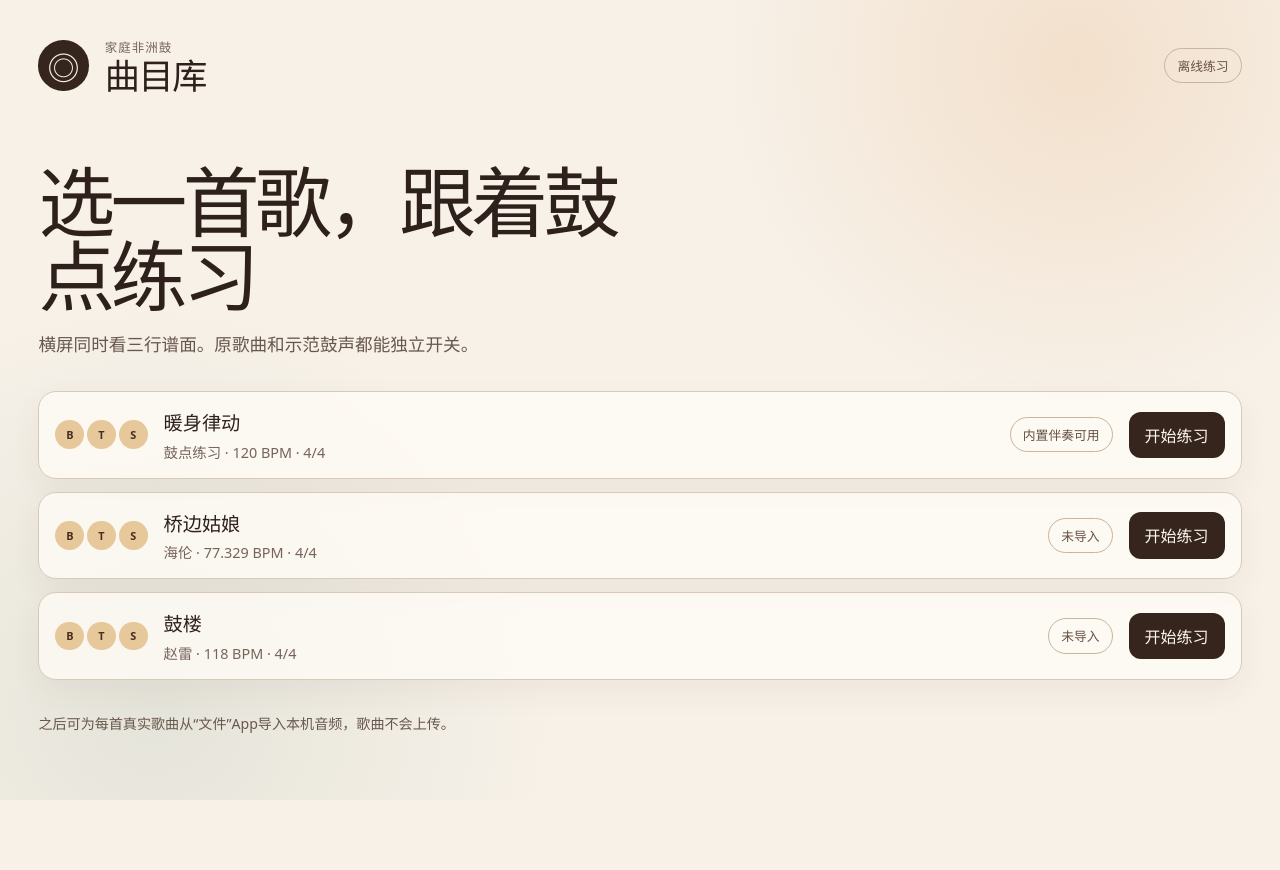
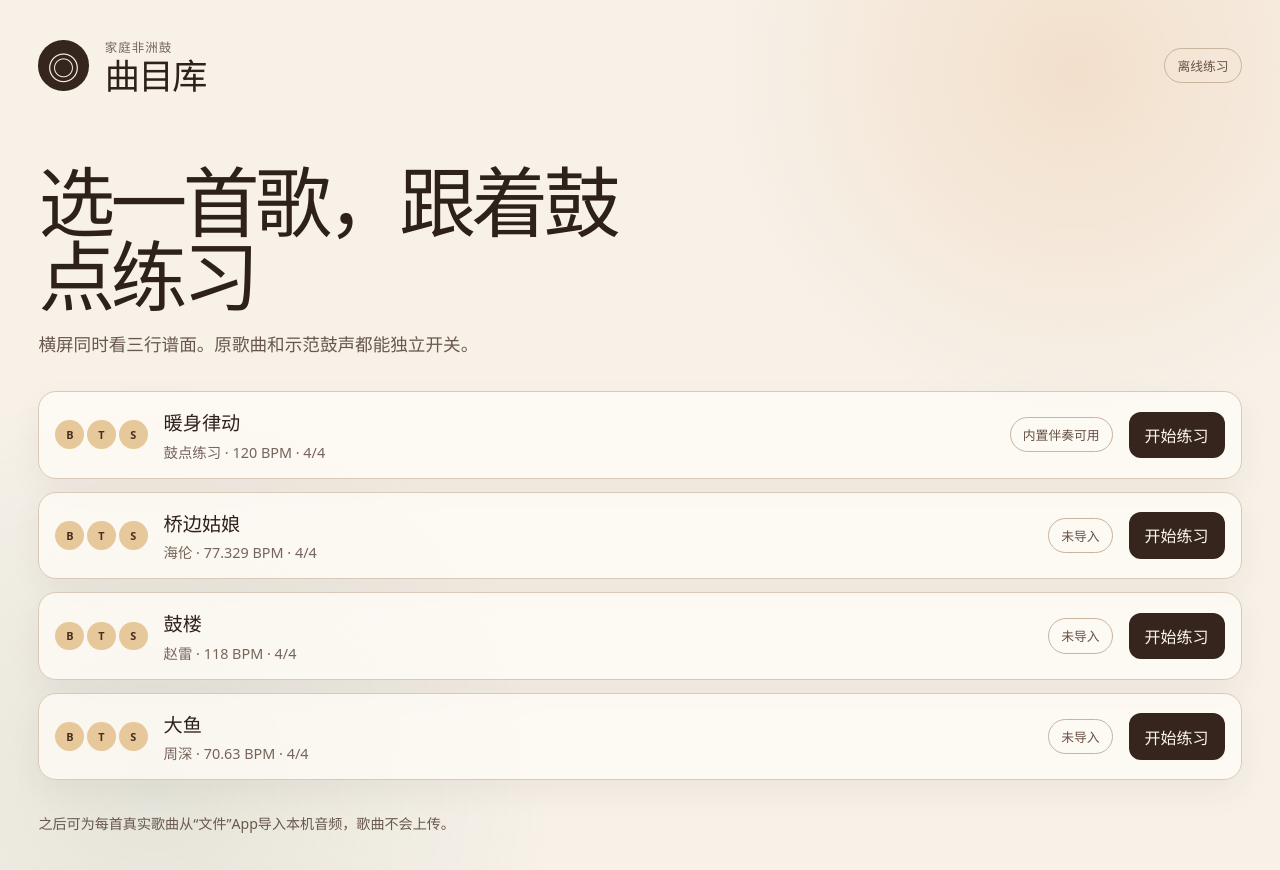
Before and after one commit to yuningwang2329/djembe-practice, a React (Vite) app: page / in a window 1280 px wide. Shown: the top 870 px of the page. Before the commit the page ends 800 px from the top, so only its background shows below. Built offline with nearby package versions, Linux system fonts and the light colour scheme.

Commit message:
feat: add Dayu score with measured 70.63 BPM grid and independent lyric cues

```diff
--- /dev/null
+++ b/src/data/dayu.ts
@@ -0,0 +1,130 @@
+import type { Bar, HitEvent, SongDefinition } from "../domain/song";
+
+// 《大鱼》周深 · 马丁非洲鼓教学谱（用户提供图片，4/4 拍 · 速度 70）。
+// 记谱约定：每拍四个十六分位置，“-”延续不重新击打，“0”休止；
+// 大小写是力度（小写 b/s = 轻击，对应谱面带斜杠的弱音），不是左右手；
+// R/L 为右手起拍、拍内交替的建议手序，原谱未标注，不声称来自原谱。
+//
+// 时间坐标：小节与鼓点均为录音绝对毫秒，播放器偏移为 0（单一时间轴）。
+// 标称速度 70 BPM 与录音实测有偏差，且各段略有伸缩（周深演唱较自由）。
+// 网格取 bar = 3398ms（70.63 BPM），用三处实测人声锚点最小二乘确定：
+//   主歌一句首 43.20s = 第 6 小节、主歌二句首 138.35s = 第 34 小节、
+//   副歌二句首 ≈192.7s = 第 50 小节；副歌一唱腔提前约 1 拍进入为演唱处理。
+// 谱面小节拍数按录音取舍：主歌二原谱 ×7/×2 加反复记号共 18 小节，
+// 录音仅容 16 小节，第二型每轮取一遍（34–49）。
+const BPM = 70.63;
+const START_MS = 26220; // 前奏第 1 小节；此前 26.2s 为谱外钢琴引子
+const BEAT_MS = 60000 / BPM;
+const BAR_MS = BEAT_MS * 4;
+
+// 每拍四个十六分位置（对应谱面连音线分组）：
+// "B-SB" = B 八分 + S B 十六分（谱面 Bsb）；只有谱面带斜杠的弱音才写小写（soft），
+// 谱面小写字母本身是十六分记法，力度与正音相同，故在此一律转大写。
+const patterns = {
+  introA: ["B-SB", "S-SB", "B-SB", "S-SS"],
+  introB: ["B-SB", "S-SB", "B-SB", "S---"],
+  verseA: ["B-SB", "s---", "0---", "S-SS"],
+  verseB: ["B-SB", "S-SB", "B-BB", "S---"],
+  verseC: ["B-SB", "S-SB", "BSBB", "SSSS"],
+  chorusA: ["B-SB", "S-SB", "B-BB", "s-SS"],
+  chorusB: ["B-SB", "S-SB", "B-B-", "s-S-"],
+  verse2B: ["B-SB", "S-SB", "BSBS", "sSSS"],
+  chorus2A: ["BSSS", "SSSB", "BSBS", "SSSS"],
+  chorus2B: ["BSSS", "SSSB", "SBBS", "SSSS"],
+  chorus2C: ["BSSS", "SSSB", "B---", "SSSS"],
+  outA: ["BSSS", "SSSB", "BSSS", "SSSS"],
+  outB: ["BSSS", "SSSB", "BSSS", "SSSS"],
+  outC: ["B-SB", "S-SB", "BSBS", "SSSS"],
+  outD: ["B-SB", "S-SB", "BSBS", "SSSS"],
+  outE: ["B-SB", "S-SB", "B-SB", "S-SS"],
+  final: ["B-0-", "0---", "0---", "0---"],
+  rest: ["0---", "0---", "0---", "0---"],
+} as const;
+type Pattern = keyof typeof patterns;
+
+const specs: Array<{ pattern: Pattern; section?: string }> = [];
+function add(pattern: Pattern, count = 1, section?: string) {
+  for (let i = 0; i < count; i += 1) {
+    specs.push({ pattern, ...(i === 0 && section ? { section } : {}) });
+  }
+}
+
+add("introA", 3, "前奏"); add("introB", 2); // 1–5
+add("verseA", 8, "主歌一"); add("verseB", 7); add("verseC"); // 6–21
+add("chorusA", 7, "副歌一"); add("chorusB"); // 22–29
+add("chorusA", 3, "间奏"); add("chorusB"); // 30–33
+add("chorusA", 7, "主歌二"); add("verse2B"); add("chorusA", 7); add("verse2B"); // 34–49
+add("chorus2A", 3, "副歌二"); add("chorus2B"); add("chorus2A", 2); add("chorus2C"); // 50–56
+add("outA", 1, "尾奏"); add("outB"); add("outC"); add("outD"); add("outE"); add("outE"); // 57–62
+add("final"); // 63：谱末 "B 0" 收束
+add("rest", 20, "尾奏·休止"); // 64–83，长尾奏后半程鼓手休止
+
+export const dayuBars: Bar[] = specs.map((spec, index) => {
+  const start = START_MS + index * BAR_MS;
+  const hits: HitEvent[] = [];
+  patterns[spec.pattern].forEach((slots, beat) => {
+    let handIndex = 0;
+    [...slots].forEach((char, slot) => {
+      if (char === "-" || char === "0") return;
+      hits.push({
+        atMs: Math.round(start + (beat + slot / 4) * BEAT_MS),
+        stroke: char.toUpperCase() === "B" ? "bass" : "slap",
+        hand: handIndex++ % 2 === 0 ? "R" : "L",
+        ...(char === char.toLowerCase() ? { dynamics: "soft" as const } : {}),
+      });
+    });
+  });
+  return {
+    number: index + 1,
+    startMs: Math.round(start),
+    endMs: Math.round(start + BAR_MS),
+    beats: 4,
+    hits,
+    ...(spec.section ? { section: spec.section } : {}),
+  };
+});
+
+// 用户提供的 LRC（整秒逐句，未经逐字听校）；句尾取下一句开始，末句延 8s。
+// 间奏（约 124.8–138.3s）与首尾引子/尾奏留白，不生造歌词事件。
+const cues: Array<[number, number, string]> = [
+  [43, 50, "海浪无声将夜幕深深淹没"],
+  [50, 56, "漫过天空尽头的角落"],
+  [56, 63, "大鱼在梦境的缝隙里游过"],
+  [63, 69, "凝望你沉睡的轮廓"],
+  [69, 76, "看海天一色 听风起雨落"],
+  [76, 83, "执子手吹散苍茫茫烟波"],
+  [83, 91, "大鱼的翅膀 已经太辽阔"],
+  [91, 97, "我松开时间的绳索"],
+  [97, 103, "怕你飞远去 怕你离我而去"],
+  [103, 110, "更怕你永远停留在这里"],
+  [110, 118, "每一滴泪水 都向你流淌去"],
+  [118, 124.7, "倒流进天空的海底"],
+  [139, 145, "海浪无声将夜幕深深淹没"],
+  [145, 152, "漫过天空尽头的角落"],
+  [152, 159, "大鱼在梦境的缝隙里游过"],
+  [159, 165, "凝望你沉睡的轮廓"],
+  [165, 172, "看海天一色 听风起雨落"],
+  [172, 179, "执子手吹散苍茫茫烟波"],
+  [179, 187, "大鱼的翅膀 已经太辽阔"],
+  [187, 193, "我松开时间的绳索"],
+  [193, 199, "看你飞远去 看你离我而去"],
+  [199, 206, "原来你生来就属于天际"],
+  [206, 214, "每一滴泪水 都向你流淌去"],
+  [214, 222, "倒流回最初的相遇"],
+];
+
+export const dayu: SongDefinition = {
+  id: "da-yu-zhou-shen",
+  title: "大鱼",
+  artist: "周深",
+  bpm: BPM,
+  timeSignature: [4, 4],
+  audioOffsetMs: 0,
+  expectedDurationMs: 313756,
+  bars: dayuBars,
+  lyrics: cues.map(([start, end, text]) => ({
+    startMs: Math.round(start * 1000),
+    endMs: Math.round(end * 1000),
+    text,
+  })),
+};
--- a/src/data/demoSong.ts
+++ b/src/data/demoSong.ts
@@ -48,5 +48,6 @@ export const demoSong: SongDefinition = {
 
 import { qiaobianguniang } from "./qiaobianguniang";
 import { gulou } from "./gulou";
+import { dayu } from "./dayu";
 
-export const songLibrary: SongDefinition[] = [demoSong, qiaobianguniang, gulou];
+export const songLibrary: SongDefinition[] = [demoSong, qiaobianguniang, gulou, dayu];
```
Also changed, not shown: 3 other files (tests, documents, lock files or other folders).
